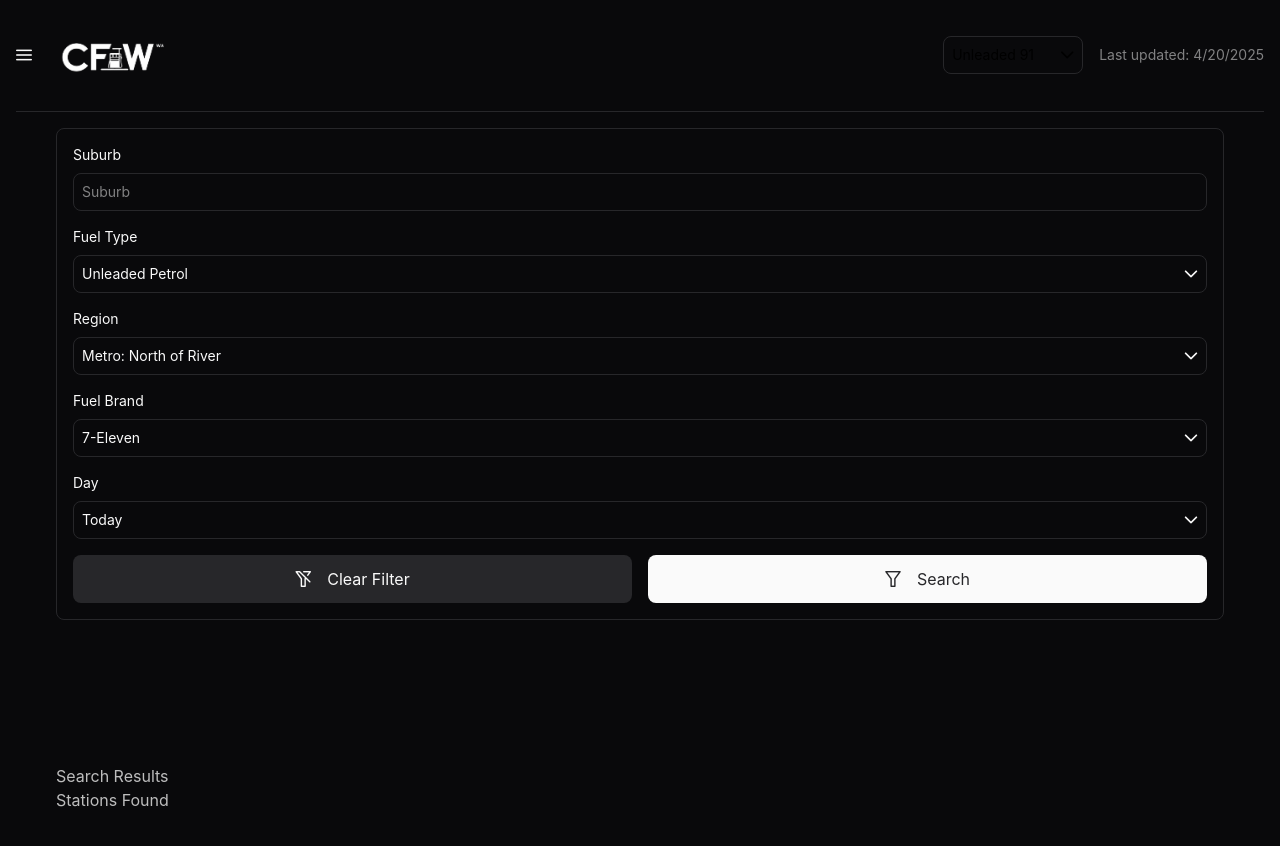
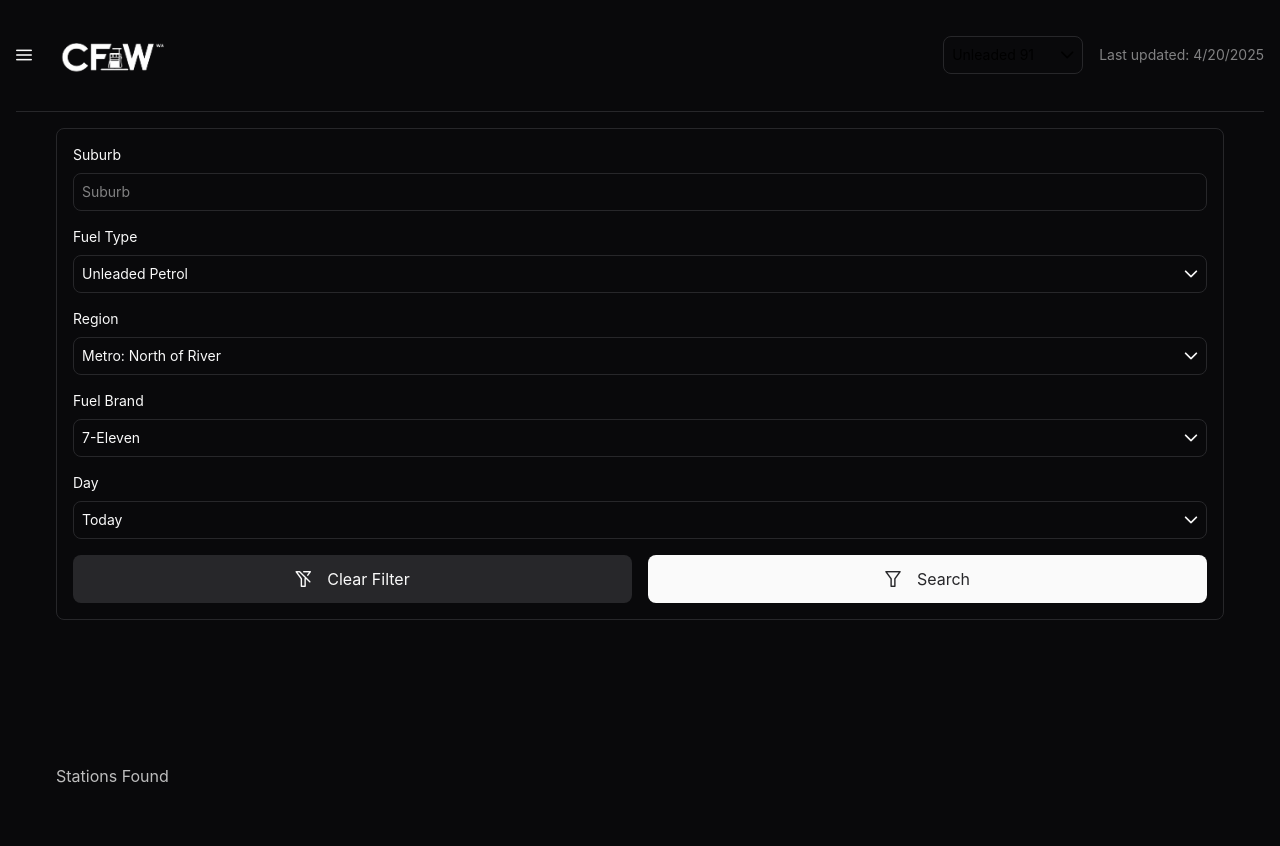
Before and after one commit to MingmaTenzing/cfw, a Vue app: page /dashboard/search in a window 1280 px wide. Shown: the top 846 px of the page. Built offline with nearby package versions, Linux system fonts and the light colour scheme.

Commit message:
dashboard search complete

```diff
--- a/src/components/Dashboard_Components/main/Search.vue
+++ b/src/components/Dashboard_Components/main/Search.vue
@@ -61,6 +61,8 @@ const no_stations_found = ref<boolean>(false)
 
 const search_result_loading = ref<boolean>(false)
 
+const show_search_results = ref<boolean>(false)
+
 const search_result_section = useTemplateRef('search_result')
 async function apply_search_filters() {
   search_result_section.value?.scrollIntoView({ behavior: 'smooth' })
@@ -69,11 +71,14 @@ async function apply_search_filters() {
     search_result_loading.value = true
     const response = await axios.post('http://localhost:3000/xml', api_search_option.value)
     search_results.value = response.data
+    show_search_results.value = true
     if (search_results.value) {
       no_stations_found.value = false
       search_result_loading.value = false
     }
   } catch (error) {
+    show_search_results.value = true
+
     search_result_loading.value = false
     if (error instanceof AxiosError) {
       if (error.status == 404) {
@@ -205,8 +210,6 @@ function emitted_day(value: string) {
 
     <!-- search results -->
     <section ref="search_result">
-      <p class="text-primary/75">Search Results</p>
-
       <div v-if="search_result_loading" class="space-y-4">
         <div v-for="(item, index) in search_loading_random_array" :key="index">
           <Search_Result_Card_Loading></Search_Result_Card_Loading>
```
